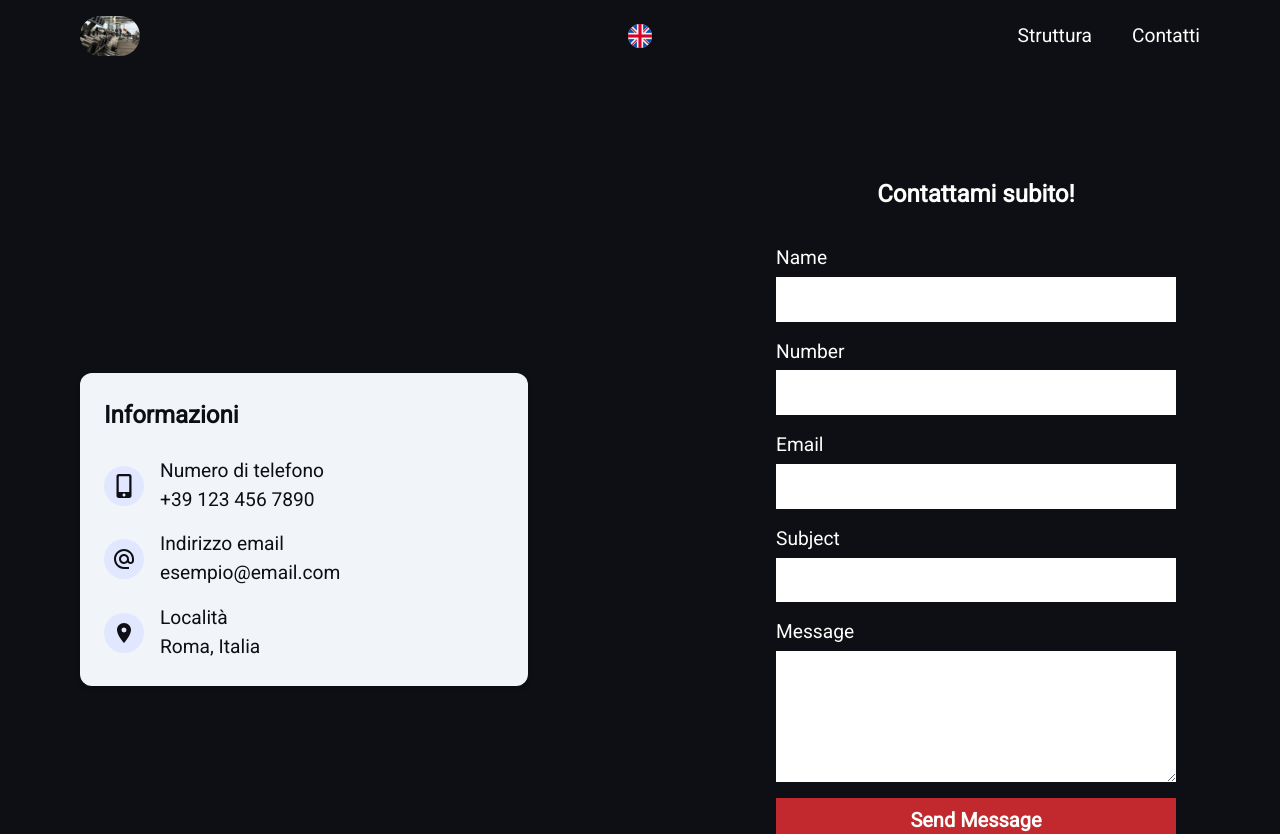
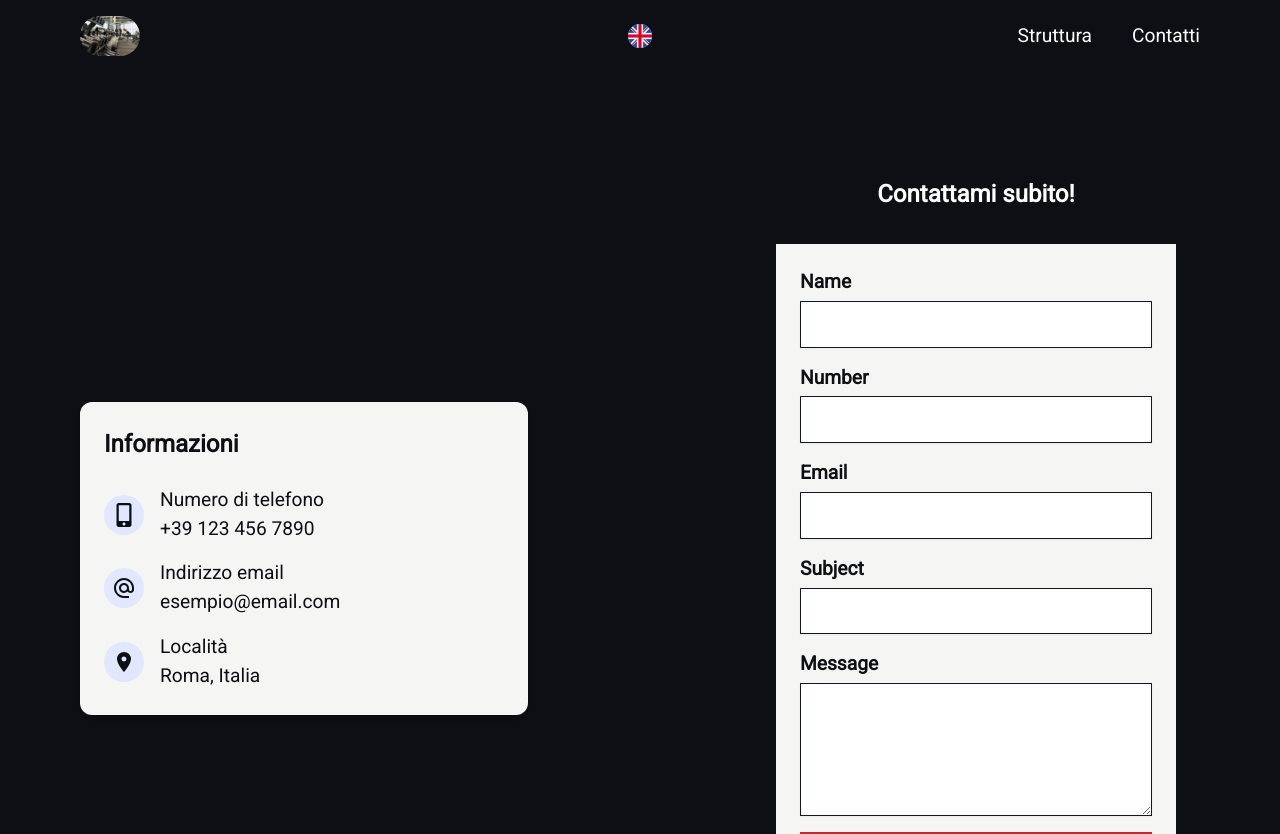
Before and after one commit to Marcofa87/alessandrobianchetti, a Next.js app: page /contacts in a window 1280 px wide. Shown: the top 834 px of the page. Built offline with nearby package versions, Linux system fonts and the light colour scheme.

Commit message:
implemented border colors for erros focus and normal to contact form

```diff
--- a/app/ui/contacts/contact-form.tsx
+++ b/app/ui/contacts/contact-form.tsx
@@ -52,12 +52,12 @@ export default function ContactForm() {
       <h2 className="text-center mb-8">Contattami subito!</h2>
       <form
         onSubmit={handleSubmit(onSubmit)}
-        className="space-y-4 max-w-md mx-auto "
+        className="space-y-4 max-w-md mx-auto bg-stone-100 p-6"
       >
         <div>
           <label
             htmlFor="name"
-            className="block font-medium text-[var(--background)]"
+            className="block font-semibold  text-[var(--color)]"
           >
             Name
           </label>
@@ -65,7 +65,11 @@ export default function ContactForm() {
             {...register("name", { required: "Name is required" })}
             type="text"
             id="name"
-            className="mt-1 text-[var(--color)] block w-full rounded-md border-[var(--tertiary-color)] shadow-sm focus:border-[var(--tertiary-color)] focus:ring-[var(--tertiary-color)] p-2"
+            className={`mt-1 block w-full rounded-md
+              border ${errors.name ? "border-red-700" : "border-slate-900"}
+              text-[var(--color)] shadow-sm
+              focus:border-[var(--tertiary-color)]
+              focus:ring-[var(--tertiary-color)] p-2`}
           />
           {errors.name && (
             <p className="mt-1 text-sm text-[var(--tertiary-color)]">
@@ -77,7 +81,7 @@ export default function ContactForm() {
         <div>
           <label
             htmlFor="number"
-            className="block font-medium text-[var(--text-color)]"
+            className="block font-semibold text-[var(--color)] "
           >
             Number
           </label>
@@ -85,7 +89,9 @@ export default function ContactForm() {
             {...register("phone", { required: "Number is required" })}
             type="tel"
             id="number"
-            className="mt-1 block w-full rounded-md text-[var(--color)] shadow-sm p-2"
+            className={`mt-1 border border ${
+              errors.phone ? "border-red-700" : "border-slate-900"
+            } block w-full rounded-md text-[var(--color)] shadow-sm p-2`}
           />
           {errors.phone && (
             <p className="mt-1 text-sm text-[var(--tertiary-color)]">
@@ -97,7 +103,7 @@ export default function ContactForm() {
         <div>
           <label
             htmlFor="email"
-            className="block font-medium text-[var(--text-color)]"
+            className="block font-semibold text-[var(--color)]"
           >
             Email
           </label>
@@ -111,7 +117,9 @@ export default function ContactForm() {
             })}
             type="email"
             id="email"
-            className="mt-1 block w-full rounded-md border-[var(--tertiary-color)] text-[var(--color)] shadow-sm p-2"
+            className={`mt-1 block w-full rounded-md border ${
+              errors.email ? "border-red-700" : "border-slate-900"
+            } text-[var(--color)] shadow-sm p-2`}
           />
           {errors.email && (
             <p className="mt-1 text-sm text-[var(--tertiary-color)]">
@@ -121,14 +129,19 @@ export default function ContactForm() {
         </div>
 
         <div>
-          <label htmlFor="subject" className="block text-[var(--text-color)]">
+          <label
+            htmlFor="subject"
+            className="block font-semibold  text-[var(--color)]"
+          >
             Subject
           </label>
           <input
             {...register("subject", { required: "Subject is required" })}
             type="text"
             id="subject"
-            className="mt-1 block w-full rounded-md shadow-sm text-[var(--color)] p-2"
+            className={`mt-1 border ${
+              errors.subject ? "border-red-700" : "border-slate-900"
+            } block w-full rounded-md shadow-sm text-[var(--color)] p-2`}
           />
           {errors.subject && (
             <p className="mt-1 text-sm text-[var(--tertiary-color)]">
@@ -140,7 +153,7 @@ export default function ContactForm() {
         <div>
           <label
             htmlFor="message"
-            className="block font-medium text-[var(--text-color)]"
+            className="block font-semibold  text-[var(--color)] "
           >
             Message
           </label>
@@ -148,10 +161,12 @@ export default function ContactForm() {
             {...register("message", { required: "Message is required" })}
             id="message"
             rows={4}
-            className="mt-1 block w-full rounded-md shadow-sm text-[var(--color)] p-2"
+            className={`mt-1 block border ${
+              errors.message ? "border-red-700" : "border-slate-900"
+            } w-full rounded-md shadow-sm text-[var(--color)] p-2`}
           ></textarea>
           {errors.message && (
-            <p className="mt-1 text-sm text-[var(--tertiary-color)]">
+            <p className="mt-1 text-sm text-[var(--tertiary-color)] ">
               {errors.message.message}
             </p>
           )}
--- a/app/ui/contacts/contact-page.tsx
+++ b/app/ui/contacts/contact-page.tsx
@@ -3,7 +3,7 @@ import { FaMobileAlt } from "react-icons/fa";
 import { MdAlternateEmail } from "react-icons/md";
 export default function ContactPage() {
   return (
-    <div className="max-w-md mx-auto mt-10 p-6 bg-slate-100 rounded-xl shadow-md">
+    <div className="max-w-md mx-auto mt-10 p-6 bg-stone-100 rounded-xl shadow-md">
       <h2 className=" mb-6 text-[var(--color)]">Informazioni</h2>
       <div className="space-y-4">
         <div className="flex items-center">
```
